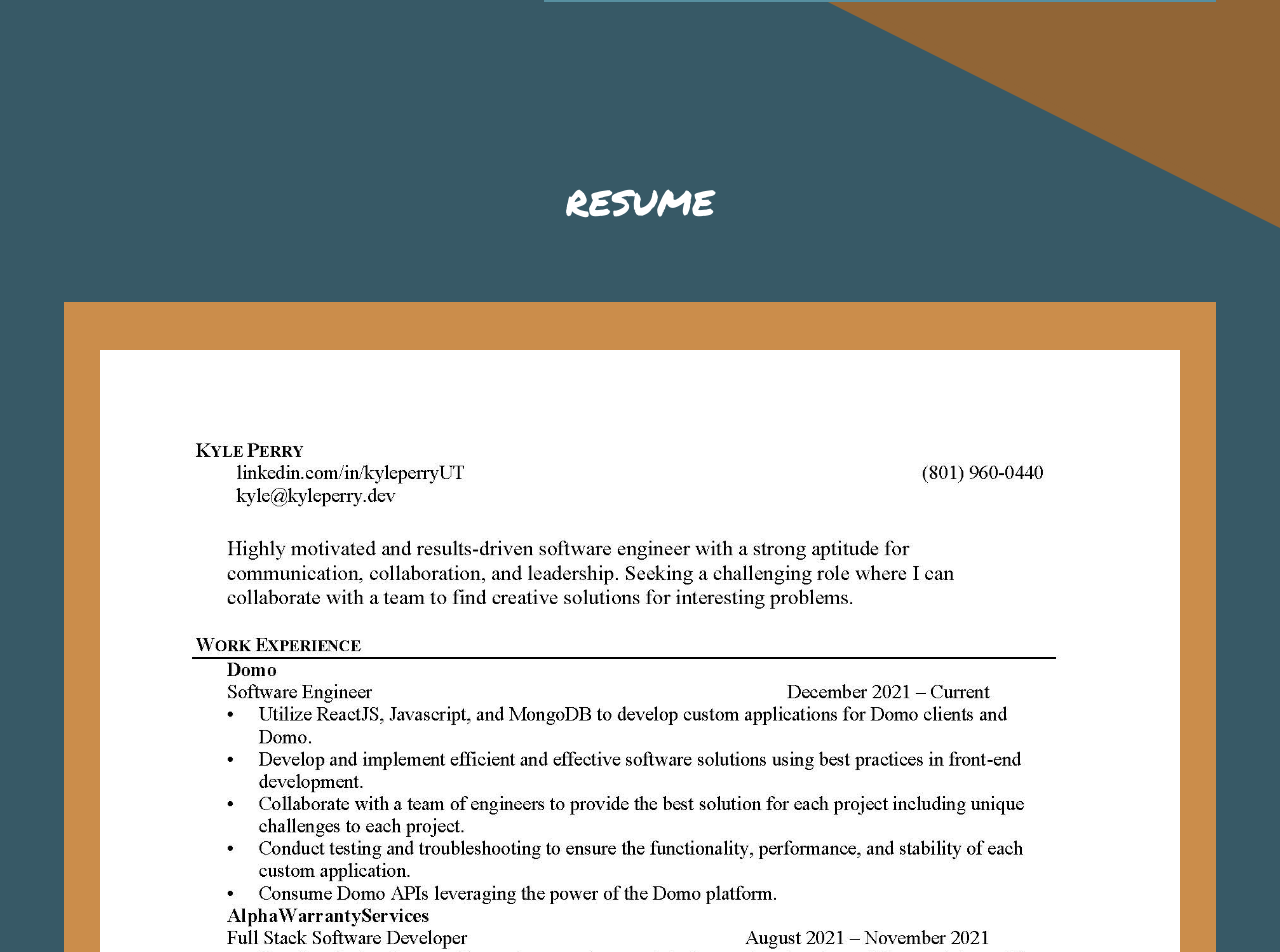
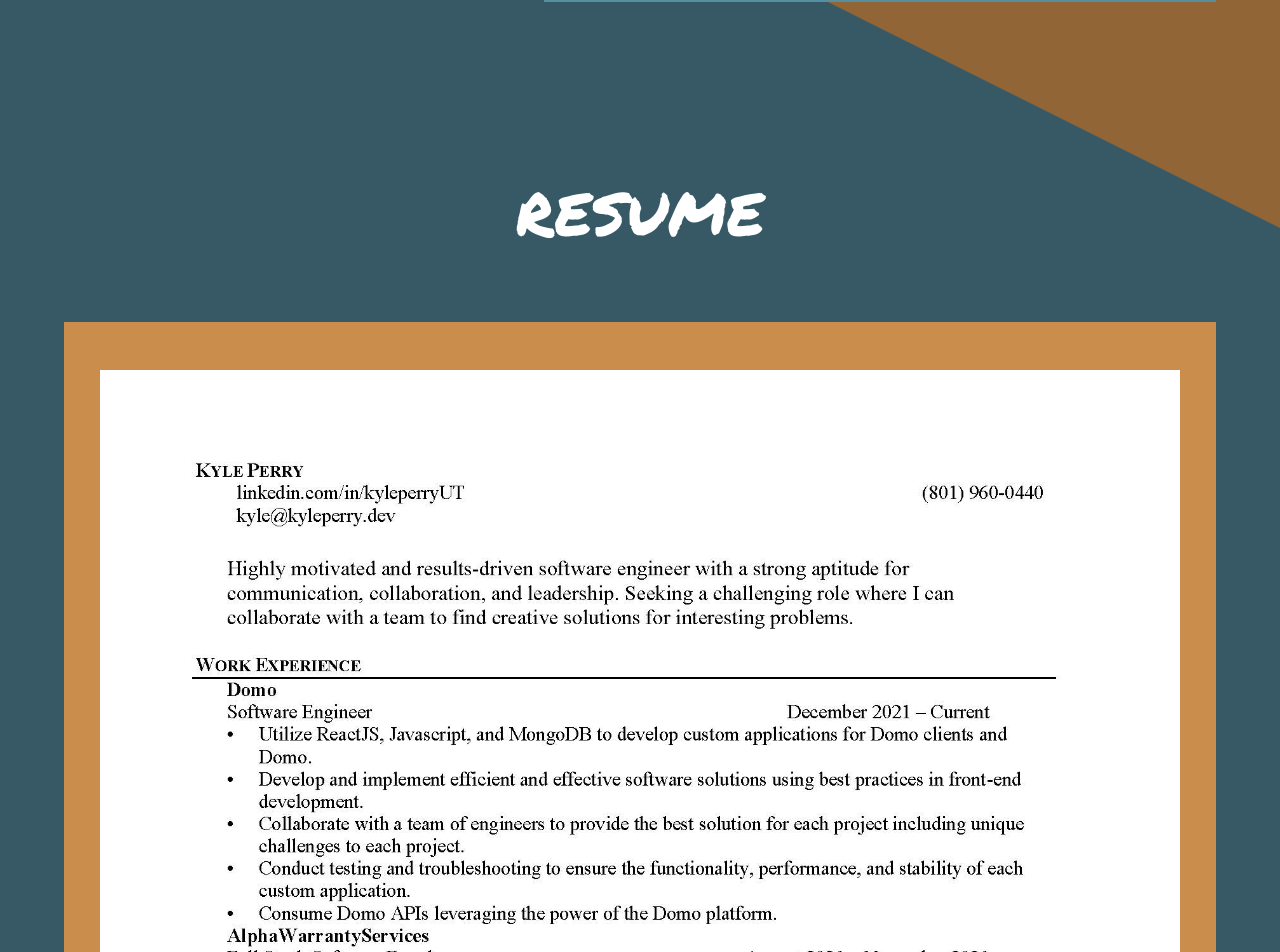
Before and after one commit to kylePerryUT/personal-website, a Next.js app: page / in a window 1280 px wide. Shown: the part 3018-3970 px from the top of the page. Built offline with nearby package versions, Linux system fonts and the light colour scheme; a web font is replaced by a local one.

Commit message:
fix: font size of header

```diff
--- a/src/components/resume/resume.tsx
+++ b/src/components/resume/resume.tsx
@@ -6,7 +6,7 @@ const Resume: FC = () => {
       id="resume"
       className="flex flex-col relative items-center gap-y-[80px] px-[64px]"
     >
-      <div className="relative flex text-4xl text-white text-center">
+      <div className="relative flex text-6xl text-white text-center">
         RESUME
       </div>
       <div className="bg-secondary-brown py-[48px] px-[36px]">
```
